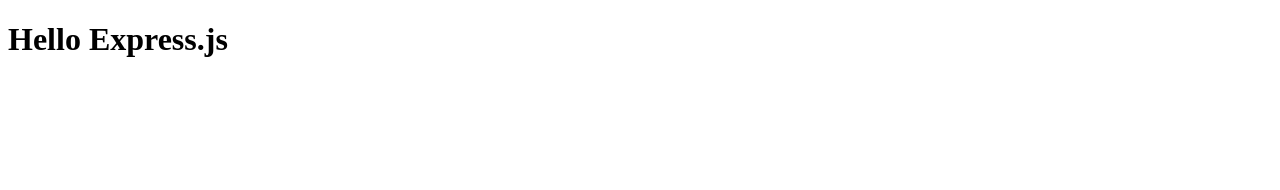
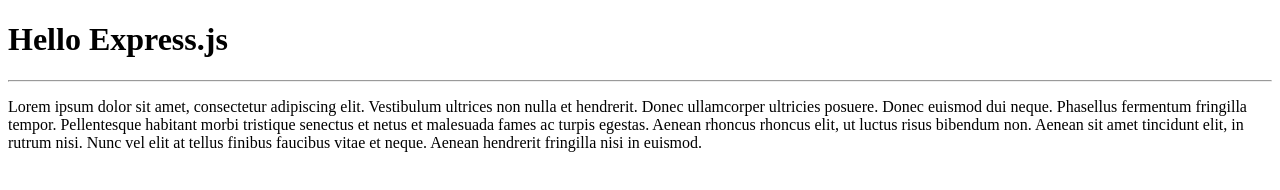
Before and after one commit to ArpadBaranyi82/webServer, a website: page public/index.html in a window 1280 px wide. Drawn offline with Linux system fonts and the light colour scheme.

Commit message:
html change

```diff
--- a/public/index.html
+++ b/public/index.html
@@ -8,6 +8,13 @@
 
 <body>
 	<h1>Hello Express.js</h1>
+	<hr />
+	<p>Lorem ipsum dolor sit amet, consectetur adipiscing elit.
+	Vestibulum ultrices non nulla et hendrerit. Donec ullamcorper ultricies posuere.
+	Donec euismod dui neque. Phasellus fermentum fringilla tempor.
+	Pellentesque habitant morbi tristique senectus et netus et malesuada fames ac turpis egestas.
+	Aenean rhoncus rhoncus elit, ut luctus risus bibendum non. Aenean sit amet tincidunt elit, in rutrum nisi.
+	Nunc vel elit at tellus finibus faucibus vitae et neque. Aenean hendrerit fringilla nisi in euismod.</p>
 </body>
 
 </html>
```
